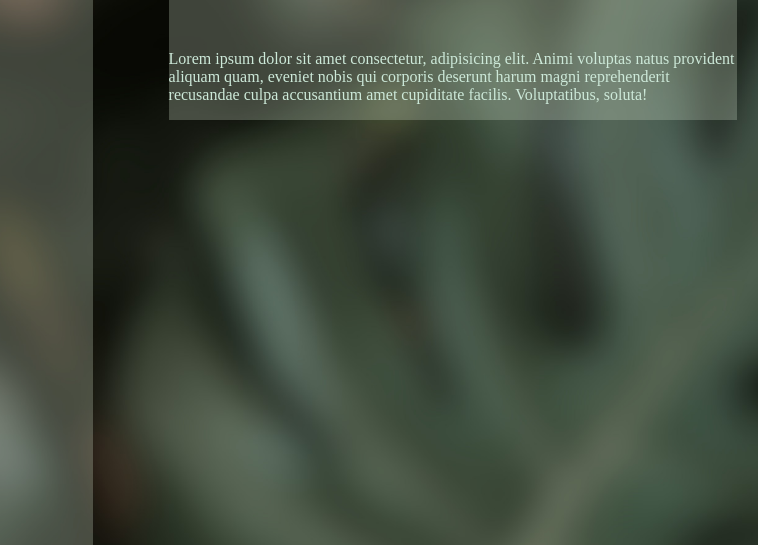
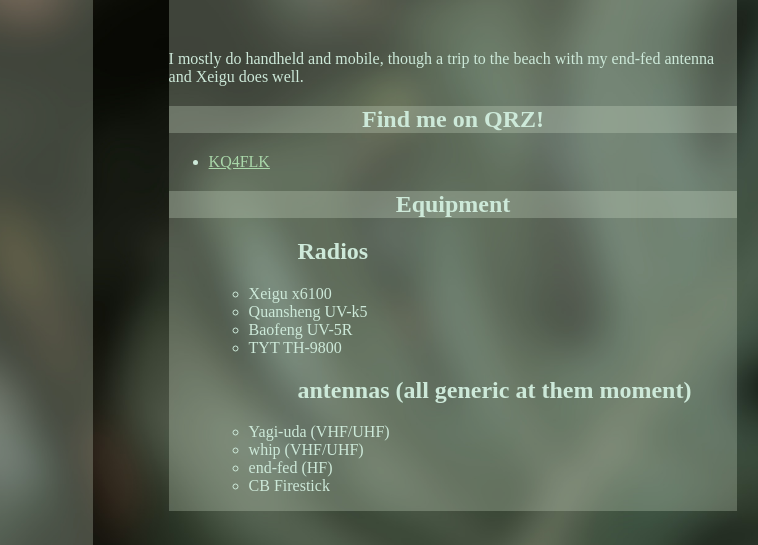
Before and after one commit to CafePots/CafePots.github.io, a plain HTML site: page rad.html in a window 1280 px wide. Shown: the part 237-782 px from the top of the page, 522-1280 px from the left. Drawn offline with Linux system fonts and the light colour scheme.

Commit message:
All placeholder text is now gone with the exception of the drawing page as it reqires more work

```diff
--- a/rad.html
+++ b/rad.html
@@ -39,7 +39,30 @@
                 Radio
             </h1>
             <p class="radio-para">
-                Lorem ipsum dolor sit amet consectetur, adipisicing elit. Animi voluptas natus provident aliquam quam, eveniet nobis qui corporis deserunt harum magni reprehenderit recusandae culpa accusantium amet cupiditate facilis. Voluptatibus, soluta!
+                I mostly do handheld and mobile, though a trip to the beach with my end-fed antenna and Xeigu does well.
+                <h2 class="ach-subheader">
+                    Find me on QRZ!
+                </h2>
+                <ul class="ach-list">
+                    <li class="ach-list-item"><a href="https://www.qrz.com/db/kq4flk">KQ4FLK</a></li>
+                </ul>
+                <h2 class="ach-subheader">
+                    Equipment
+                </h2>
+                <ul class="ach-list">
+                    <ul>
+                        <h2>Radios</h2>
+                    <li>Xeigu x6100</li>
+                    <li>Quansheng UV-k5</li>
+                    <li>Baofeng UV-5R</li>
+                    <li>TYT TH-9800</li>
+                        <h2>antennas (all generic at them moment)</h2>
+                    <li>Yagi-uda (VHF/UHF)</li>
+                    <li>whip (VHF/UHF)</li>
+                    <li>end-fed (HF)</li>
+                    <li>CB Firestick</li>
+                    </ul>
+                </ul>
             </p>
         </div>
     </div>
```
